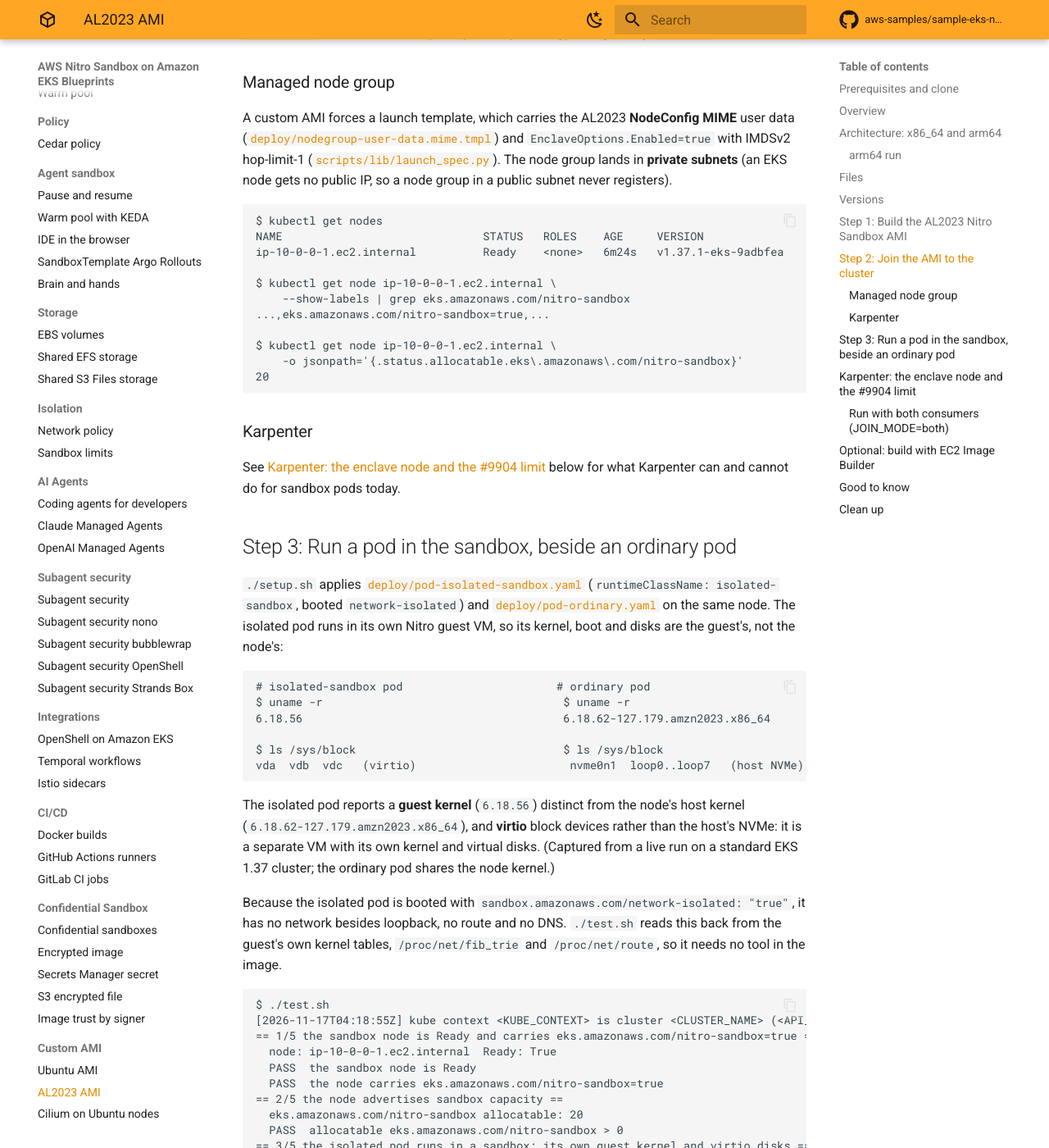
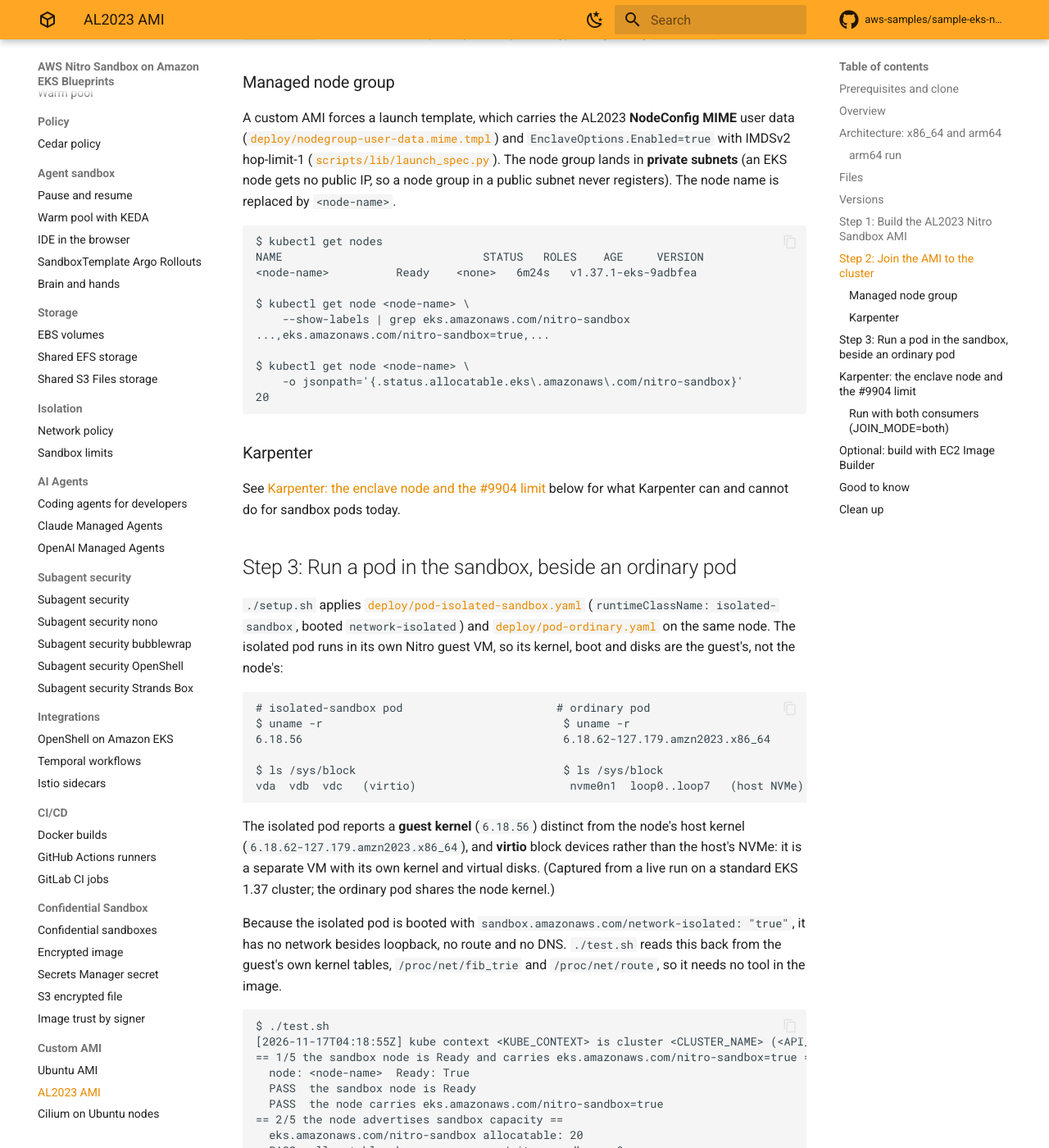
Before and after one commit to aws-samples/sample-eks-nitro-sandbox, an MkDocs documentation site: the page built from examples/setup/al2023-ami/README.md, in a window 1280 px wide and 1400 px high, scrolled down 5686 px. Shown: the whole window at 82% size. Built offline with MkDocs 1.6.1 and Material for MkDocs 9.7.7, drawn with Linux system fonts in a browser that asks for light colours; comment, search, counter and statistics services are not loaded; some of the changed text lies outside the part shown.

Commit message:
al2023-ami: fix the four round-14 findings - ib-prereqs.sh stops when it cannot record state and refuses a reused build group with an inbound rule (proved both ways against e098176 with stubs, tmp/r14-proof.log); the README names masked nodes as <node-name>; the roadmap matches the live Karpenter result

````diff
--- a/examples/setup/al2023-ami/README.md
+++ b/examples/setup/al2023-ami/README.md
@@ -103,14 +103,14 @@ the Karpenter `NodePool`'s `kubernetes.io/arch` requirement is rendered from `NO
 The arm64 path was run end to end on a Graviton builder (`m8g.4xlarge`) and node (`m8g.xlarge`).
 The build produced an `arm64` AMI, the node joined with the sandbox capacity, and an
 `isolated-sandbox` pod reached `Running` with its own guest kernel — the same evidence the x86_64
-walkthrough below shows, on `aarch64`:
+walkthrough below shows, on `aarch64`. The node name is replaced by `<node-name>`:
 
 ```text
 $ kubectl get nodes -o wide
 NAME                       STATUS   VERSION               OS-IMAGE                        KERNEL-VERSION                             ARCH
-ip-10-0-0-1.ec2.internal   Ready    v1.37.1-eks-9adbfea   Amazon Linux 2023.12.20261112   6.18.62-127.179.amzn2023.aarch64           arm64
+<node-name>   Ready    v1.37.1-eks-9adbfea   Amazon Linux 2023.12.20261112   6.18.62-127.179.amzn2023.aarch64           arm64
 
-$ kubectl get node ip-10-0-0-1.ec2.internal \
+$ kubectl get node <node-name> \
     -o jsonpath='{.status.allocatable.eks\.amazonaws\.com/nitro-sandbox}'
 20
 
@@ -188,17 +188,18 @@ A custom AMI forces a launch template, which carries the AL2023 **NodeConfig MIM
 `EnclaveOptions.Enabled=true` with IMDSv2 hop-limit-1
 ([`scripts/lib/launch_spec.py`](scripts/lib/launch_spec.py)). The node group lands in **private
 subnets** (an EKS node gets no public IP, so a node group in a public subnet never registers).
+The node name is replaced by `<node-name>`.
 
 ```text
 $ kubectl get nodes
 NAME                              STATUS   ROLES    AGE     VERSION
-ip-10-0-0-1.ec2.internal          Ready    <none>   6m24s   v1.37.1-eks-9adbfea
+<node-name>          Ready    <none>   6m24s   v1.37.1-eks-9adbfea
 
-$ kubectl get node ip-10-0-0-1.ec2.internal \
+$ kubectl get node <node-name> \
     --show-labels | grep eks.amazonaws.com/nitro-sandbox
 ...,eks.amazonaws.com/nitro-sandbox=true,...
 
-$ kubectl get node ip-10-0-0-1.ec2.internal \
+$ kubectl get node <node-name> \
     -o jsonpath='{.status.allocatable.eks\.amazonaws\.com/nitro-sandbox}'
 20
 ```
@@ -237,7 +238,7 @@ kernel tables, `/proc/net/fib_trie` and `/proc/net/route`, so it needs no tool i
 $ ./test.sh
 [2026-11-17T04:18:55Z] kube context <KUBE_CONTEXT> is cluster <CLUSTER_NAME> (<API_ENDPOINT>)
 == 1/5 the sandbox node is Ready and carries eks.amazonaws.com/nitro-sandbox=true ==
-  node: ip-10-0-0-1.ec2.internal  Ready: True
+  node: <node-name>  Ready: True
   PASS  the sandbox node is Ready
   PASS  the node carries eks.amazonaws.com/nitro-sandbox=true
 == 2/5 the node advertises sandbox capacity ==
@@ -423,14 +424,14 @@ the current `test.sh`, network check included, is the block in Step 3:
 
 ```text
 $ ./test.sh                                  # x86_64 Image Builder AMI
-  node: ip-10-0-0-1.ec2.internal  Ready: True
+  node: <node-name>  Ready: True
   eks.amazonaws.com/nitro-sandbox allocatable: 20
   isolated pod kernel: 6.18.56
   ordinary pod kernel: 6.18.62-127.179.amzn2023.x86_64
   isolated pod /sys/block: dm-0 vda vdb vdc
 
 $ ./test.sh                                  # arm64 Image Builder AMI
-  node: ip-10-0-0-1.ec2.internal  Ready: True
+  node: <node-name>  Ready: True
   eks.amazonaws.com/nitro-sandbox allocatable: 20
   isolated pod kernel: 6.18.56
   ordinary pod kernel: 6.18.62-127.179.amzn2023.aarch64
````
Also changed, not shown: docs/ROADMAP.md (+4 -3 lines), 1 other file.
